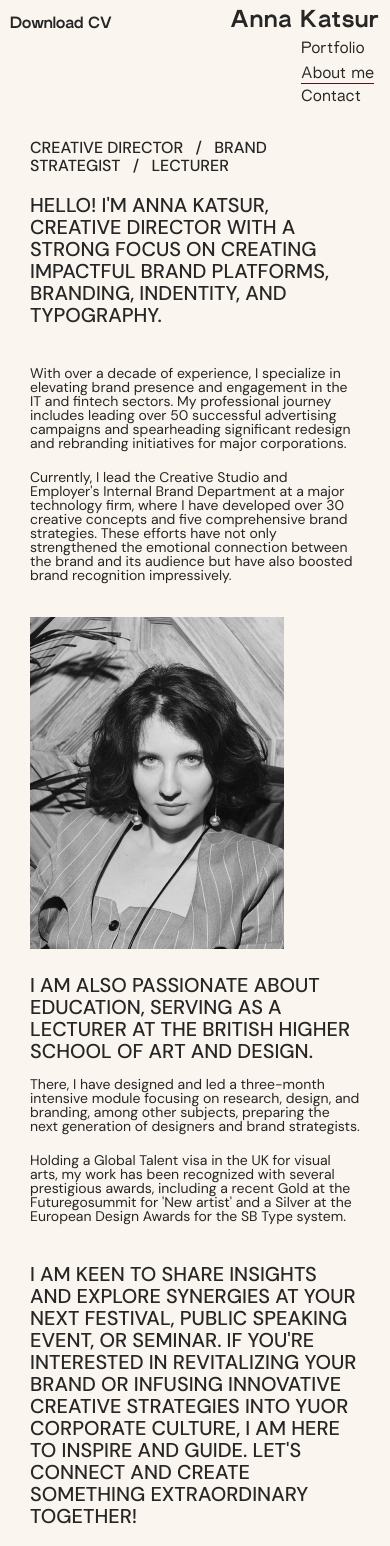
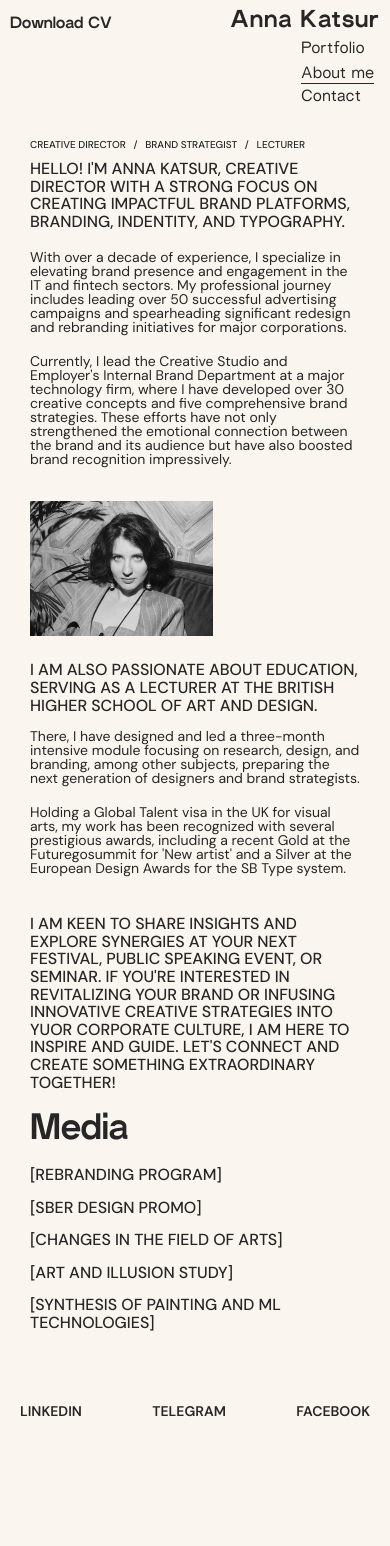
Before and after one commit to annalatyeva/anna-katsur-portfolio, a React (Create React App) app: page /about in a window 390 px wide. Shown: the top 1546 px of the page. After the commit the page ends 1440 px from the top, so only its background shows below. Built offline with nearby package versions, Linux system fonts and the light colour scheme.

Commit message:
fix positioning, add mobile version image

```diff
--- a/src/components/AboutMe/AboutMe.jsx
+++ b/src/components/AboutMe/AboutMe.jsx
@@ -3,6 +3,7 @@ import {useEffect} from "react";
 import aboutmeStyle from "../AboutMe/AboutMe.module.scss";
 
 import photoItem from "../../assets/images/anna.png";
+import photoItem2 from "../../assets/images/anna_mob_pic.png"
 
 const AboutMe = () => {
 	useEffect(() => {
@@ -22,6 +23,9 @@ const AboutMe = () => {
 					</div>
 					<div className={aboutmeStyle.image}>
 						<img src={photoItem} alt="Anna" />
+					</div>
+					<div className={aboutmeStyle.image2}>
+						<img src={photoItem2} alt="Anna" />
 					</div>
 				</div>
 			<div className={aboutmeStyle.wrapper}>
--- a/src/components/AboutMe/AboutMe.module.scss
+++ b/src/components/AboutMe/AboutMe.module.scss
@@ -4,7 +4,7 @@
     font-family: $dmsans;
     background-color: $beige;
     color: $black;
-    padding: 60px 192px 100px;
+    padding: 60px 100px 100px;
     font-style: normal;
 }
 
@@ -30,11 +30,15 @@
 .wrapper{
     display: grid;
     grid-template-columns: 1fr 1fr;
-    align-items: center;
     grid-gap: 187px;
 
     .image {
-        max-width: 254px;
+        align-self: center;
+        width: 100%;
+        height: auto;
+        }
+        .image2{
+            display: none;
         }
 }
 
@@ -57,7 +61,6 @@
     display: flex;
     flex-direction: column;
     margin-top: 80px;
-    border: 1px solid #000000;
 }
 
 .medianame {
@@ -65,7 +68,6 @@
     font-weight: 700;
     font-size: 64px;
     line-height: 77px;
-    text-shadow: 0px 4px 4px rgba(0, 0, 0, 0.25);
 }
 
 .link {
@@ -83,7 +85,7 @@
     }
   }
 
-@media screen and (max-width: 1200px) and (min-width: 900px) {
+@media screen and (max-width: 1300px) and (min-width: 900px) {
     .container {
         padding: 30px 70px 50px;
     }
@@ -109,7 +111,7 @@
         font-size: 28px;
       }
 }
-@media screen and (max-width: 899px) and (min-width: 200px) {
+@media screen and (max-width: 899px) and (min-width: 460px) {
     .container {
         padding: 20px 30px 50px;
     }
@@ -150,3 +152,56 @@
         font-size: 20px;
       }
 }
+@media screen and (max-width: 459px) and (min-width: 200px) {
+    .container {
+        padding: 20px 30px 50px;
+    }
+    .header{
+        .subtitle{
+            font-size: 10px;
+    }
+        .title {
+            font-size: 16px;
+            padding: 10px 0 20px;
+        }
+    }
+    .mainsection{
+        gap: 20px;
+    }
+
+    .wrapper{
+        grid-template-columns: 1fr;
+        align-items: center;
+        grid-gap: 15px;
+        .image {
+            display: none;
+
+            }
+            .image2{
+                display: block;
+                align-self: center;
+                width: 100%;
+                height: auto;
+            }
+    }
+    .paragraph{
+        font-size: 16px;
+    }
+    .textitem{
+        font-size: 14px;
+        line-height: 14px;
+    }
+    .media {
+        margin-top: 20px;
+    }
+
+    .medianame {
+        font-size: 36px;
+        line-height: 40px;
+    }
+
+    .link {
+        padding-top: 15px;
+        font-size: 16px;
+      }
+}
```
Also changed, not shown: src/assets/images/anna_mob_pic.png (added).
